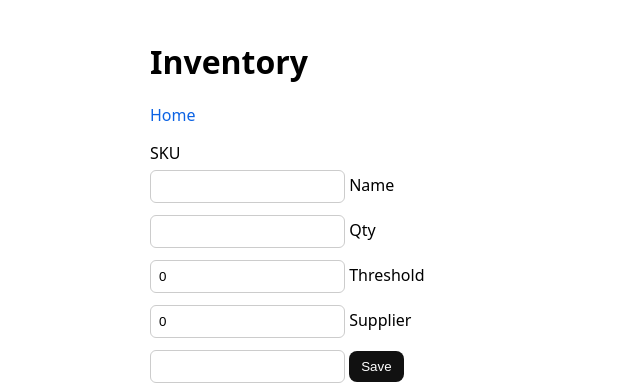
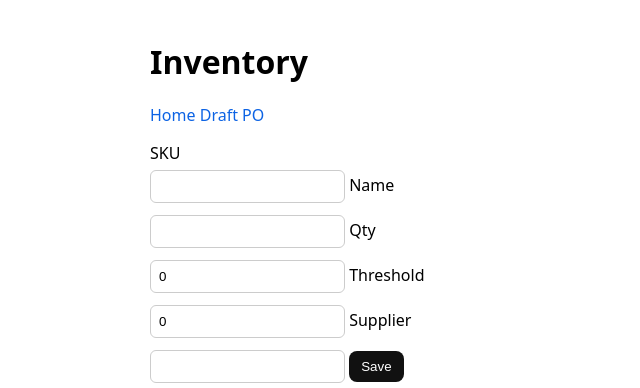
Before and after one commit to EFAT1414/QS-Tech-MVP, a PHP site: page /modules/inventory/list.php in a window 1280 px wide. Shown: the top 388 px of the page, without its empty margins (0-640 px from the left). Run offline with PHP 8.4, Linux system fonts and the light colour scheme; data that the repository does not hold is empty; a stand-in replaces the project's code that opens the database connection; some libraries are stand-ins or nearby versions.

Commit message:
Update list.php

```diff
--- a/public_html/modules/inventory/list.php
+++ b/public_html/modules/inventory/list.php
@@ -15,7 +15,8 @@ $rows=$pdo->query('SELECT * FROM inventory ORDER BY name')->fetchAll();
 <meta name="viewport" content="width=device-width, initial-scale=1">
 <style>body{font-family:system-ui,Segoe UI,Roboto,Arial,sans-serif;margin:40px}input{padding:8px;margin:6px 0;border:1px solid #ccc;border-radius:6px}.btn{padding:8px 12px;border:0;background:#111;color:#fff;border-radius:8px;cursor:pointer}table{border-collapse:collapse;width:100%;margin-top:20px}th,td{border:1px solid #ddd;padding:8px}tr.low{background:#fff3cd}.wrap{max-width:980px;margin:auto}a{color:#0c63e4;text-decoration:none}</style></head>
 <body><div class="wrap">
-<h1>Inventory</h1><p><a href="../../index.php">Home</a></p>
+<h1>Inventory</h1><p><a href="../../index.php">Home</a>
+<a href="po.php?sku=<?= urlencode($r['sku']) ?>">Draft PO</a></p>
 <?php if($msg): ?><p><strong><?= sanitize($msg) ?></strong></p><?php endif; ?>
 <form method="post">
 <label>SKU</label><br><input name="sku" required>
```
